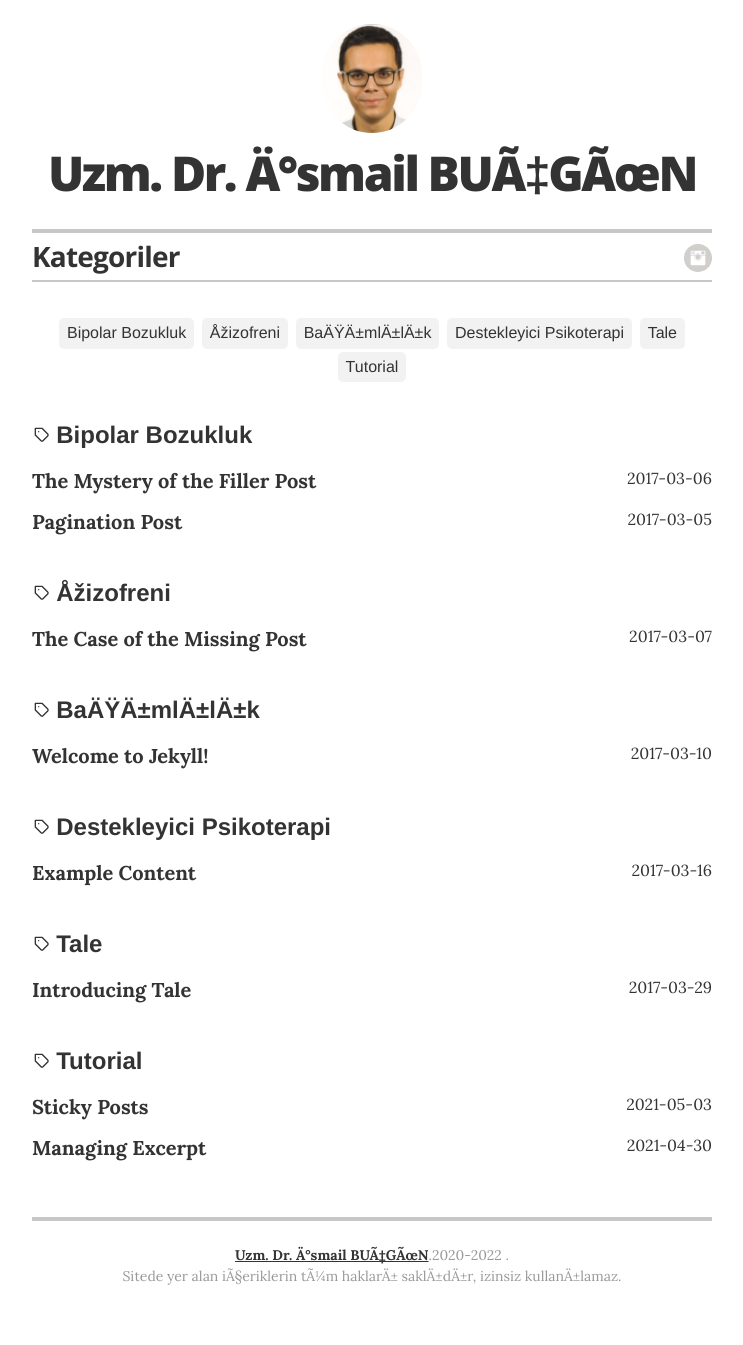
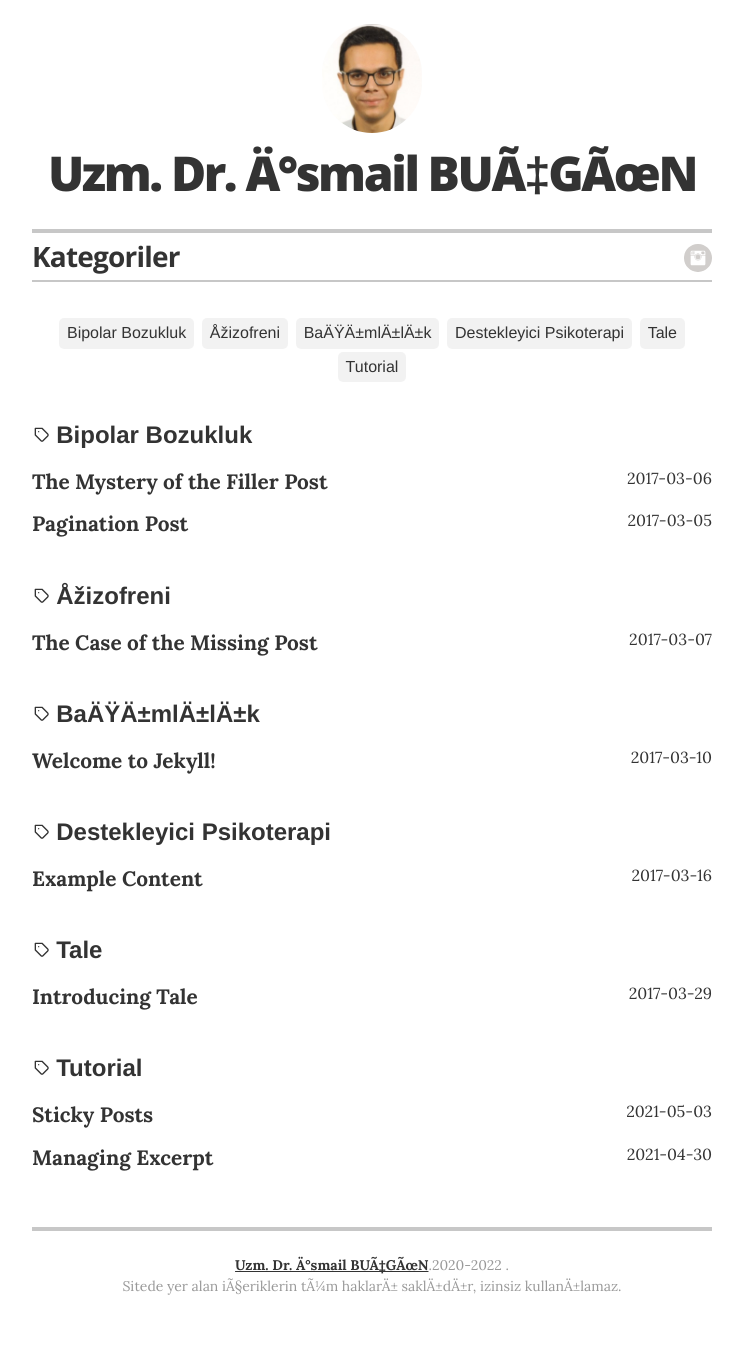
Before and after one commit to ibucgun/ibucgun.github.io, a Jekyll site: the page built from kategoriler.html, in a window 1280 px wide. Shown: the whole page, without its empty margins (268-1011 px from the left). Built offline with Jekyll 4.4.1, drawn with Linux system fonts in a browser that asks for light colours.

Commit message:
Update _resume.scss

```diff
--- a/_sass/_resume.scss
+++ b/_sass/_resume.scss
@@ -296,7 +296,7 @@
 
     &-title {
       color: $text_color;
-	  font-size: 1.25rem;
+	  font-size: 1.3rem;
       text-decoration: none;
       white-space: nowrap;
       overflow: hidden;
```
